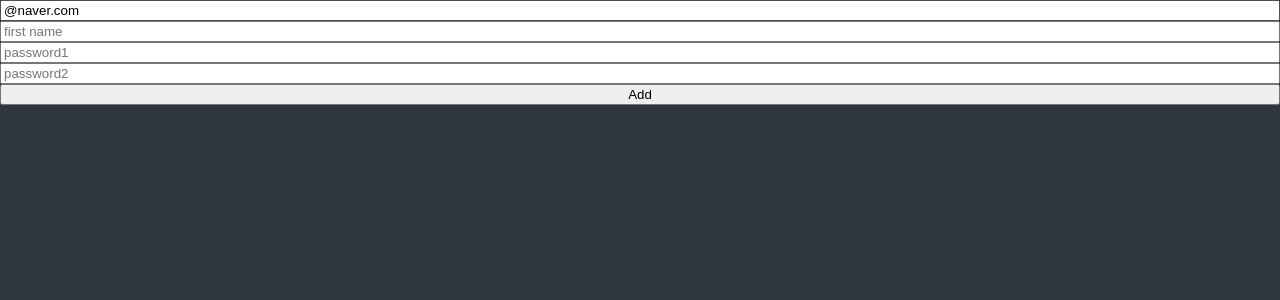
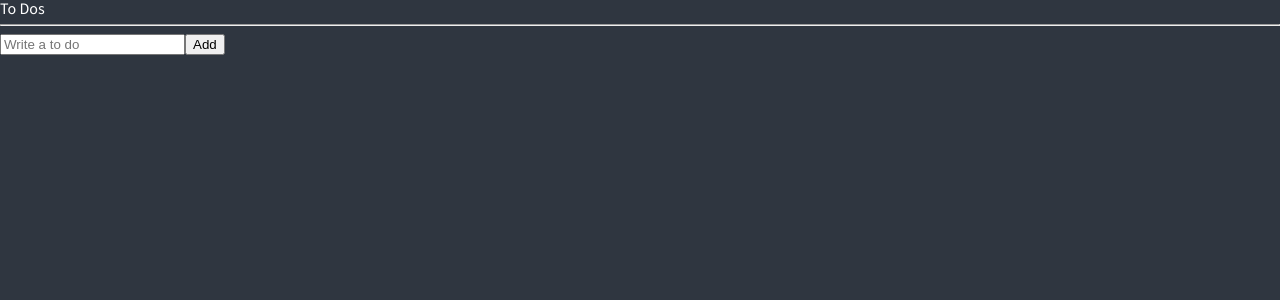
Before and after one commit to WithYourLanguage/resat-master-class, a React (Create React App) app: page / in a window 1280 px wide. Shown: the top 300 px of the page. Built offline with nearby package versions, Linux system fonts and the light colour scheme.

Commit message:
6.11 Add To Do
강의 6.11에서는 Todo를 Add하는 방법에 대해 배웠다

```diff
--- a/src/App.tsx
+++ b/src/App.tsx
@@ -1,5 +1,5 @@
 import { createGlobalStyle } from "styled-components";
-import ToDoList from "./ToDoList";
+import ToDoList from "./components/ToDoList";
 
 
 const GlobalStyle = createGlobalStyle`
--- a/src/ToDoList.tsx
+++ /dev/null
@@ -1,98 +0,0 @@
-import { useState } from "react";
-import { useForm } from "react-hook-form";
-
-// function ToDoList() {
-//   const [toDo, setToDo] = useState("");
-//   const [toDoError, setToDoError] = useState("");
-//   const onChange = (event: React.FocusEvent<HTMLInputElement>) => {
-//     const {
-//       currentTarget: { value },
-//     } = event;
-//     setToDoError("");
-//     setToDo(value);
-//   };
-
-//   const onSubmit = (event: React.FormEvent<HTMLFormElement>) => {
-//     event.preventDefault();
-//     if (toDo.length < 10) {
-//       return setToDoError("투두는 더 길어야 합니당");
-//     }
-//     console.log("submit");
-//   };
-//   return (
-//     <div>
-//       <form onSubmit={onSubmit}>
-//         <input onChange={onChange} value={toDo} placeholder="Write a to do" />
-//         <button>Add</button>
-//         {toDoError !== "" ? toDoError : null}
-//       </form>
-//     </div>
-//   );
-// }
-
-interface IForm {
-  email: string;
-  first_name?: string;
-  password1: string;
-  password2: string;
-  extraError?: string;
-}
-
-function ToDoList() {
-  const {
-    register,
-    handleSubmit,
-    formState: { errors },
-    setError,
-  } = useForm<IForm>({
-    defaultValues: {
-      email: "@naver.com",
-    },
-  });
-  const onValue = (data: IForm) => {
-    if (data.password1 !== data.password2) {
-      setError(
-        "password1",
-        { message: "Password are not the same" },
-        { shouldFocus: true }
-      );
-    }
-    // setError("extraError", { message: "서버 오프라인" });
-  };
-
-  return (
-    <div>
-      <form
-        style={{ display: "flex", flexDirection: "column" }}
-        onSubmit={handleSubmit(onValue)}
-      >
-        <input
-          {...register("email", {
-            required: "이메일이 필요합니당",
-            minLength: {
-              value: 10,
-              message: "더 길게 입력해주세요!",
-            },
-            pattern: {
-              value: /^[A-Za-z0-9._%+-]+@naver.com$/,
-              message: "Naver도메인의 Email만 등록 가능합니다",
-            },
-          })}
-          placeholder="Write a to do"
-        />
-        <span>{errors?.email?.message}</span>
-
-        <input {...register("first_name")} placeholder="first name" />
-        <input {...register("password1")} placeholder="password1" />
-        <span>{errors?.password1?.message}</span>
-
-        <input {...register("password2")} placeholder="password2" />
-        <span>{errors?.first_name?.message}</span>
-        <button>Add</button>
-        <span>{errors?.extraError?.message}</span>
-      </form>
-    </div>
-  );
-}
-
-export default ToDoList;
--- /dev/null
+++ b/src/components/ToDoList.tsx
@@ -0,0 +1,57 @@
+import { useForm } from "react-hook-form";
+import {
+  atom,
+  useRecoilState,
+  useRecoilValue,
+  useSetRecoilState,
+} from "recoil";
+
+interface IForm {
+  toDo: string;
+}
+
+interface IToDo {
+  text: string;
+  category: "TO_DO" | "DOING" | "DONE";
+  id: number;
+}
+
+const toDoState = atom<IToDo[]>({
+  key: "toDo",
+
+  default: [],
+});
+
+function ToDoList() {
+  const [toDos, setToDos] = useRecoilState(toDoState);
+
+  const { register, handleSubmit, setValue } = useForm<IForm>();
+  const handleValid = ({ toDo }: IForm) => {
+    setToDos((oldToDos) => [
+      { text: toDo, category: "TO_DO", id: Date.now() },
+      ...oldToDos,
+    ]);
+    setValue("toDo", "");
+  };
+
+  return (
+    <div>
+      <h1>To Dos</h1>
+      <hr />
+      <form onSubmit={handleSubmit(handleValid)}>
+        <input
+          {...register("toDo", { required: "Please Write a To Do" })}
+          placeholder="Write a to do"
+        />
+        <button>Add</button>
+      </form>
+      <ul>
+        {toDos.map((toDo) => (
+          <li key={toDo.id}>{toDo.text}</li>
+        ))}
+      </ul>
+    </div>
+  );
+}
+
+export default ToDoList;
```
